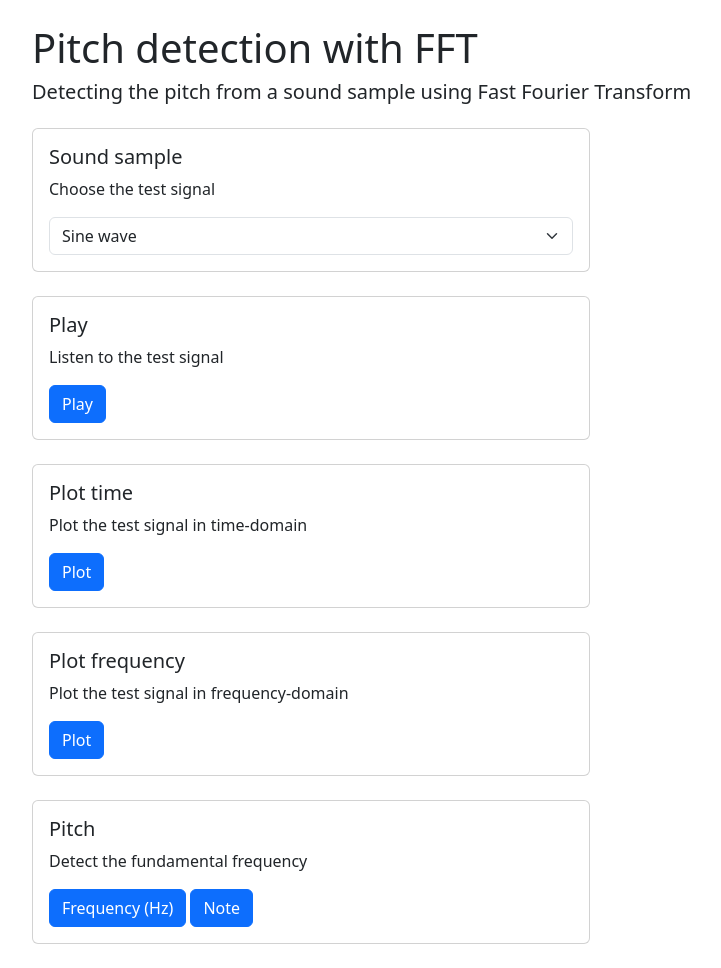
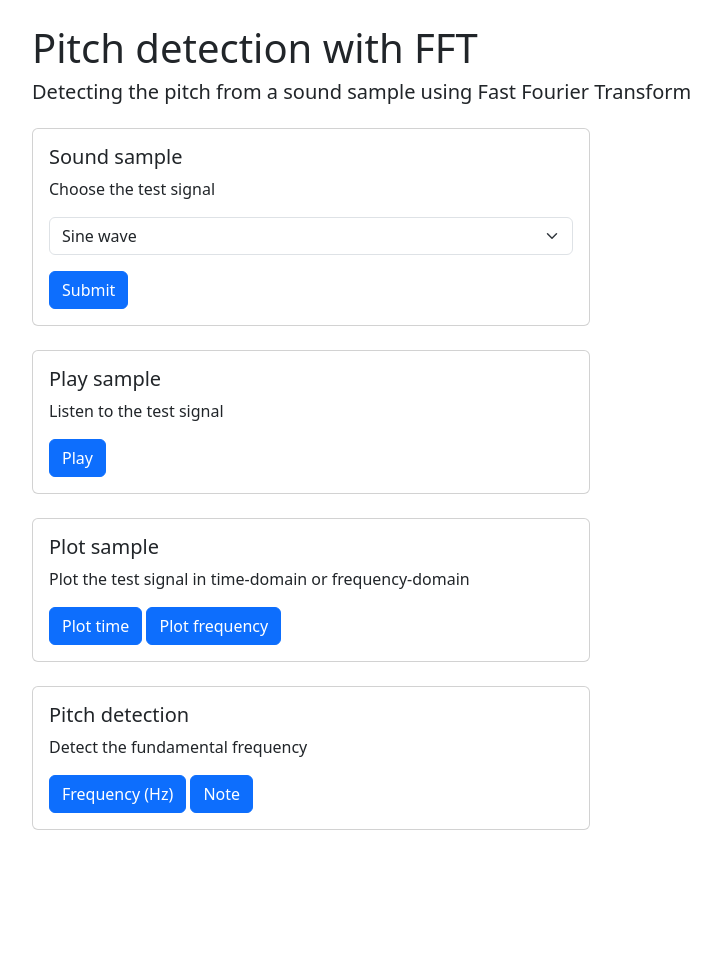
Before and after one commit to KooEeVee/signal-processing, a Flask app: page / in a window 1280 px wide. Shown: the whole page, without its empty margins (50-771 px from the left). After the commit the page ends 830 px from the top, so only its background shows below. Run offline with Flask 3, Linux system fonts and the light colour scheme.

Commit message:
connect select and play signal UI cards to backend

```diff
--- a/src/app.py
+++ b/src/app.py
@@ -1,13 +1,28 @@
 #import numpy as np
 #import fft
 #import sounds
-from flask import Flask, render_template
+from flask import Flask, render_template, request
+from sounds import generate_sine, generate_noisysine, play_sound
 
 app = Flask(__name__)
 
-@app.route("/")
+@app.route("/", methods=["GET", "POST"])
 def index():
-    return render_template("index.html")
+    chosen_signal = None
+    signal = None
+    play_signal = None
+
+    if request.method == "POST":
+        chosen_signal = request.form.get("choose_signal")
+        if chosen_signal == "Sine wave":
+            signal = generate_sine(1024, 2, 440)
+        elif chosen_signal == "Sine wave with noise":
+            signal = generate_noisysine(1024, 2, 440, 50)
+
+        if "play_button" in request.form and signal is not None:
+            play_sound(signal, 1024)
+            play_signal = f"Playing signal: {chosen_signal}"
+    return render_template('index.html', chosen_signal=chosen_signal, play_signal=play_signal)
 
     #Define the test signal
     fs = 1024 #sampling rate, assuming power of two, no need to change this
--- a/src/sounds.py
+++ b/src/sounds.py
@@ -42,7 +42,6 @@ def play_sound(sound, fs):
     fs = fs
     sound = sound
     sd.play(sound, fs)
-    sd.wait()
 
 #Plot sound numpy array signal in time-domain
 def plot_time(sound, fs):
--- a/src/templates/index.html
+++ b/src/templates/index.html
@@ -4,7 +4,7 @@
         <meta charset="utf-8">
         <meta name="viewport" content="width=device-width, initial-scale=1, shrink-to-fit=no">
         <link rel="stylesheet" href="https://cdn.jsdelivr.net/npm/bootstrap@5.3.3/dist/css/bootstrap.min.css" integrity="sha384-QWTKZyjpPEjISv5WaRU9OFeRpok6YctnYmDr5pNlyT2bRjXh0JMhjY6hW+ALEwIH" crossorigin="anonymous">
-        <title>Signal Processing</title>
+        <title>Pitch detection with FFT</title>
     </head>
     <body>
         <div class="container">
@@ -19,40 +19,45 @@
                         <div class="card-body">
                             <h5 class="card-title">Sound sample</h5>
                             <p class="card-text">Choose the test signal</p>
-                            <select class="form-select" aria-label="Choose the test signal">
-                            <option selected value="1">Sine wave</option>
-                            <option value="2">Sine wave with noise</option>
-                            </select>
+                            <form method="post">
+                                <select class="form-select mb-3" name="choose_signal" aria-label="Choose the test signal">
+                                <option selected value="Sine wave" {% if chosen_signal == "Sine wave" %}selected{% endif %}>Sine wave</option>
+                                <option value="Sine wave with noise" {% if chosen_signal == "Sine wave with noise" %}selected{% endif %}>Sine wave with noise</option>
+                                </select>
+                                <button type="submit" name="choose_button" class="btn btn-primary">Submit</button>
+                            </form>
+                            {% if chosen_signal %}
+                            <div class="alert alert-info mt-3">Selected signal: {{ chosen_signal }}</div>
+                            {% endif %}
+                        </div>
+                    </div>
+                    </form>
+                    <div class="card w-50 mb-4">
+                        <div class="card-body">
+                            <h5 class="card-title">Play sample</h5>
+                            <p class="card-text">Listen to the test signal</p>
+                             <form method="post">
+                                <input type="hidden" name="choose_signal" value="{{ chosen_signal }}">
+                                <button type="submit" name="play_button" class="btn btn-primary">Play</button>
+                            </form>
+                            {% if play_signal %}
+                            <div class="alert alert-info mt-3">{{ play_signal }}</div>
+                            {% endif %}
                         </div>
                     </div>
 
                     <div class="card w-50 mb-4">
                         <div class="card-body">
-                            <h5 class="card-title">Play</h5>
-                            <p class="card-text">Listen to the test signal</p>
-                            <a href="#" class="btn btn-primary">Play</a>
+                            <h5 class="card-title">Plot sample</h5>
+                            <p class="card-text">Plot the test signal in time-domain or frequency-domain</p>
+                            <a href="#" class="btn btn-primary">Plot time</a>
+                            <a href="#" class="btn btn-primary">Plot frequency</a>
                         </div>
                     </div>
 
                     <div class="card w-50 mb-4">
                         <div class="card-body">
-                            <h5 class="card-title">Plot time</h5>
-                            <p class="card-text">Plot the test signal in time-domain</p>
-                            <a href="#" class="btn btn-primary">Plot</a>
-                        </div>
-                    </div>
-
-                    <div class="card w-50 mb-4">
-                        <div class="card-body">
-                            <h5 class="card-title">Plot frequency</h5>
-                            <p class="card-text">Plot the test signal in frequency-domain</p>
-                            <a href="#" class="btn btn-primary">Plot</a>
-                        </div>
-                    </div>
-
-                    <div class="card w-50 mb-4">
-                        <div class="card-body">
-                            <h5 class="card-title">Pitch</h5>
+                            <h5 class="card-title">Pitch detection</h5>
                             <p class="card-text">Detect the fundamental frequency</p>
                             <a href="#" class="btn btn-primary">Frequency (Hz)</a>
                             <a href="#" class="btn btn-primary">Note</a>
```
